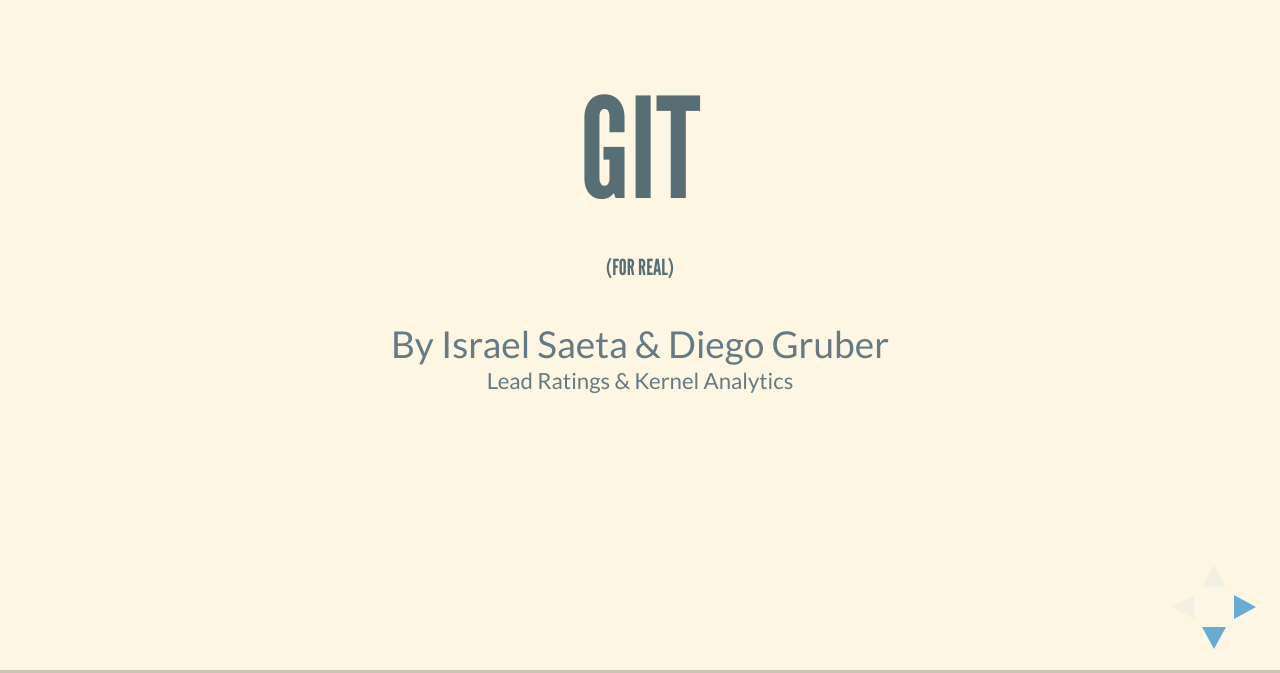
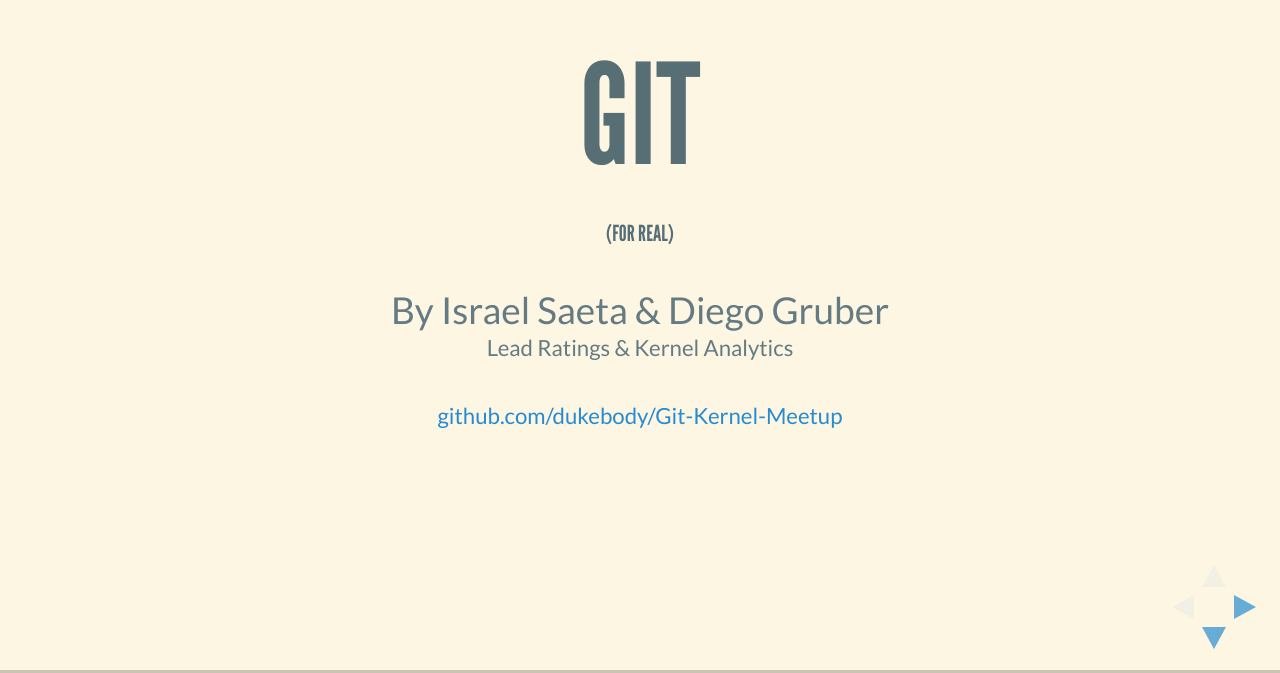
Before and after one commit to dukebody/Git-Kernel-Meetup, a website: page index.html in a window 1280 px wide. Shown: the part 127-800 px from the top of the page. Drawn offline with Linux system fonts and the light colour scheme.

Commit message:
Add URL to GitHub repo of the presentation.

```diff
--- a/index.html
+++ b/index.html
@@ -56,6 +56,7 @@
 								Lead Ratings &amp; Kernel Analytics
 							</small>
 						</p>
+						<p><small><a href="https://github.com/dukebody/Git-Kernel-Meetup">github.com/dukebody/Git-Kernel-Meetup</a></small></p>
 					</section>
 					<section>
 						<h2>Overview</h2>
```
